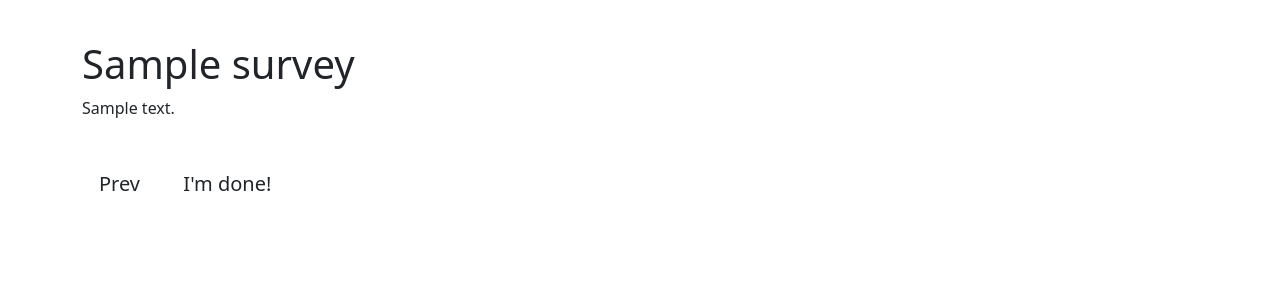
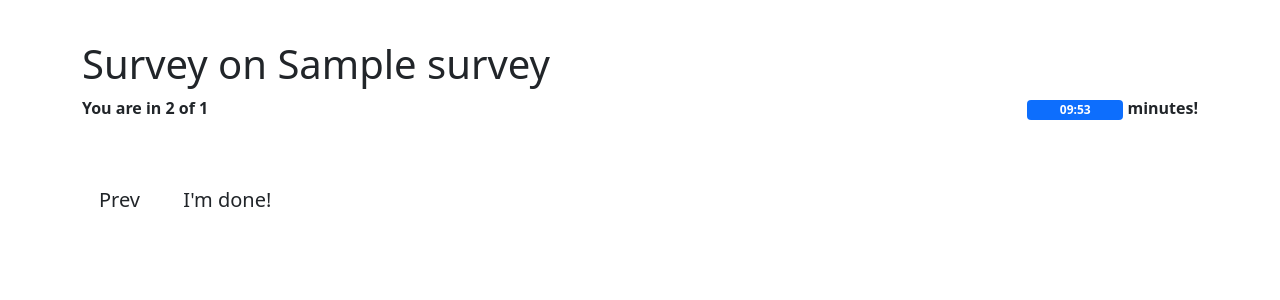
Before and after one commit to localboy/impel-survey, a Django app: a page that uses survey/templates/survey/survey.html in a window 1280 px wide. Shown: the part 73-373 px from the top of the page. Run offline with Django 3.2, Linux system fonts and the light colour scheme; tables that the repository leaves empty hold one stand-in row (values such as "Sample post").

Commit message:
Ahow timer on survey page

```diff
--- a/survey/templates/survey/survey.html
+++ b/survey/templates/survey/survey.html
@@ -15,9 +15,21 @@
 
 
 {% block body %}
-<h1> {{survey.title}} </h1>
-<div class="survey-description"> {{survey.description|safe}} </div>
-<div>
+<div class="row">
+    <div class="col-12">
+        <h1>Survey on {{survey.title}} </h1>
+    </div>
+</div>
+<div class="row">
+    <div class="col-6 text-start">
+        <p class="fw-bold">You are in {{step|add:1}} of {{response_form.steps_count}}</p>
+    </div>
+    <div class="col-6 text-end">
+        <p class="fw-bold"><span class="badge bg-primary text-wrap" style="width: 6rem;" id="time"></span> minutes!</p>
+    </div>
+</div>
+<div class="row">
+    <div class="col-12">
     {% if step and step != 0 %}
     <form action="{% url 'survey-detail-step' id=survey.id step=step %}" method="post">
         {% else %}
@@ -37,5 +49,56 @@
                 {% endif %}
             {% endif %}
         </form>
+    </div>
 </div>
+<script>
+    function startTimer(duration, display) {
+        var start = Date.now(),
+            diff,
+            minutes,
+            seconds;
+        function timer() {
+            // get the number of seconds that have elapsed since
+            // startTimer() was called
+            diff = duration - (((Date.now() - start) / 1000) | 0);
+
+            // does the same job as parseInt truncates the float
+            minutes = (diff / 60) | 0;
+            seconds = (diff % 60) | 0;
+
+            minutes = minutes < 10 ? "0" + minutes : minutes;
+            seconds = seconds < 10 ? "0" + seconds : seconds;
+
+            display.textContent = minutes + ":" + seconds;
+
+            if (diff == 0) {
+                // add one second so that the count down starts at the full duration
+                // example 05:00 not 04:59
+                // start = Date.now() + 1000;
+                console.log('Time up')
+                axios.post('/survey/{{survey.id}}/', {
+                    firstName: 'Fred',
+                    lastName: 'Flintstone'
+                })
+                .then(function (response) {
+                    console.log(response);
+                })
+                .catch(function (error) {
+                    console.log(error);
+                });
+                // location.reload()
+
+            }
+        };
+        // we don't want to wait a full second before the timer starts
+        timer();
+        setInterval(timer, 1000);
+    }
+
+    window.onload = function () {
+        var fiveMinutes = {{time_remaining}},
+            display = document.querySelector('#time');
+        startTimer(fiveMinutes, display);
+    };
+</script>
 {% endblock %}
--- a/survey/views.py
+++ b/survey/views.py
@@ -1,4 +1,6 @@
+from datetime import datetime, timedelta
 import logging
+from django.forms.widgets import DateInput
 from django.views.generic import TemplateView, View
 from django.shortcuts import redirect, render, reverse, get_object_or_404
 
@@ -43,7 +45,12 @@ class SurveyDetail(View):
         self.session_key = 'survey_{}_{}'.format(request.user.id, kwargs['id'])
         if self.session_key not in request.session:
             request.session[self.session_key] = {}
+            request.session[self.session_key]['end_date'] = datetime.timestamp(datetime.now())
+            request.session[self.session_key]['end_date'] = datetime.timestamp(
+                datetime.now() + timedelta(minutes=self.survey.duration))
 
+        remaining_time = request.session[self.session_key]['end_date'] - datetime.timestamp(datetime.now())
+        request.session[self.session_key]['remaining'] = remaining_time if remaining_time>=0 else 0
         self.session_data = request.session[self.session_key]
 
         return super().setup(request, *args, **kwargs)
@@ -60,6 +67,7 @@ class SurveyDetail(View):
             "response_form": form,
             "survey": self.survey,
             "step": self.step,
+            "time_remaining": int(self.session_data['remaining']),
         }
         return render(request, template_name, context)
 
```
